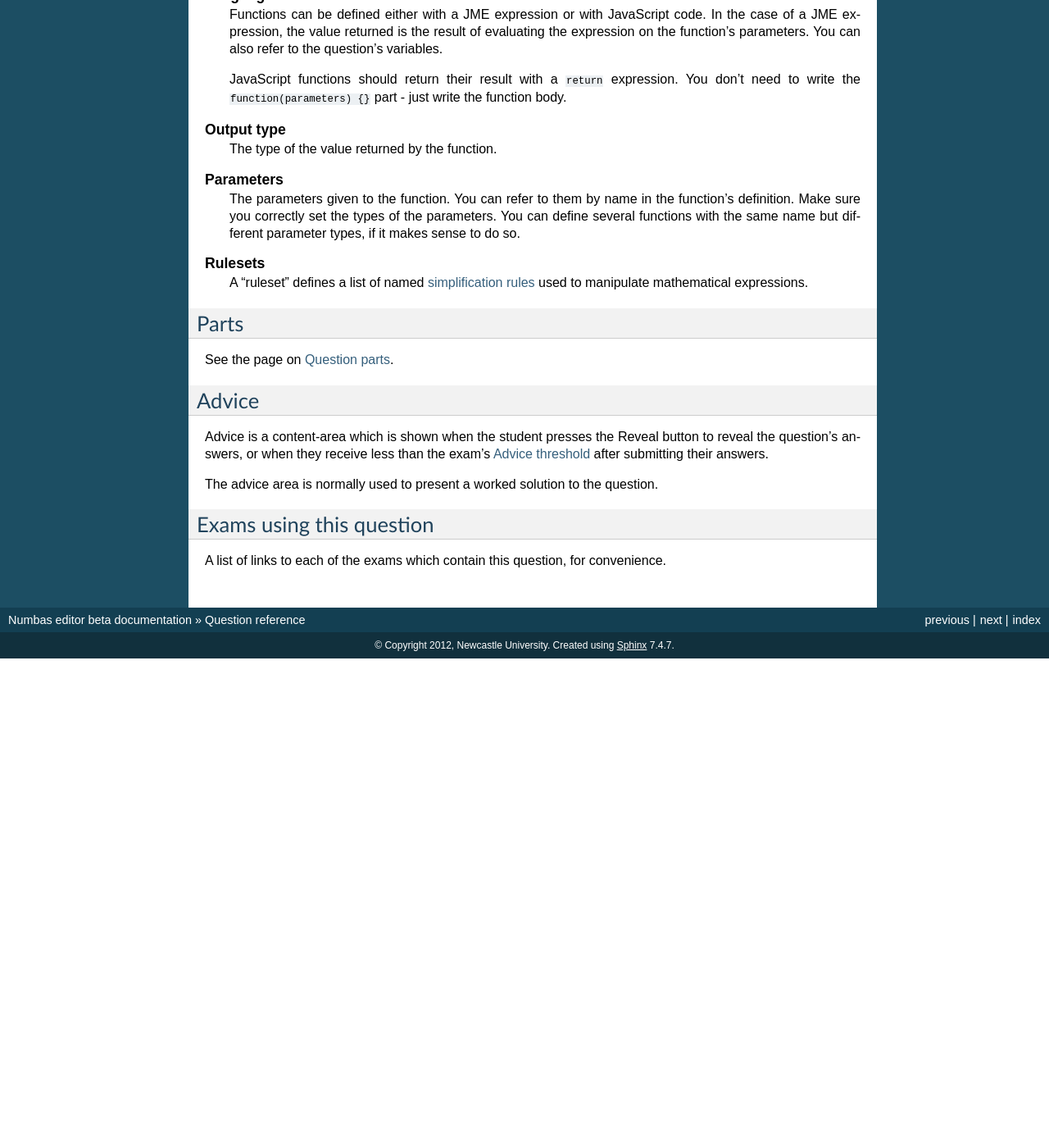
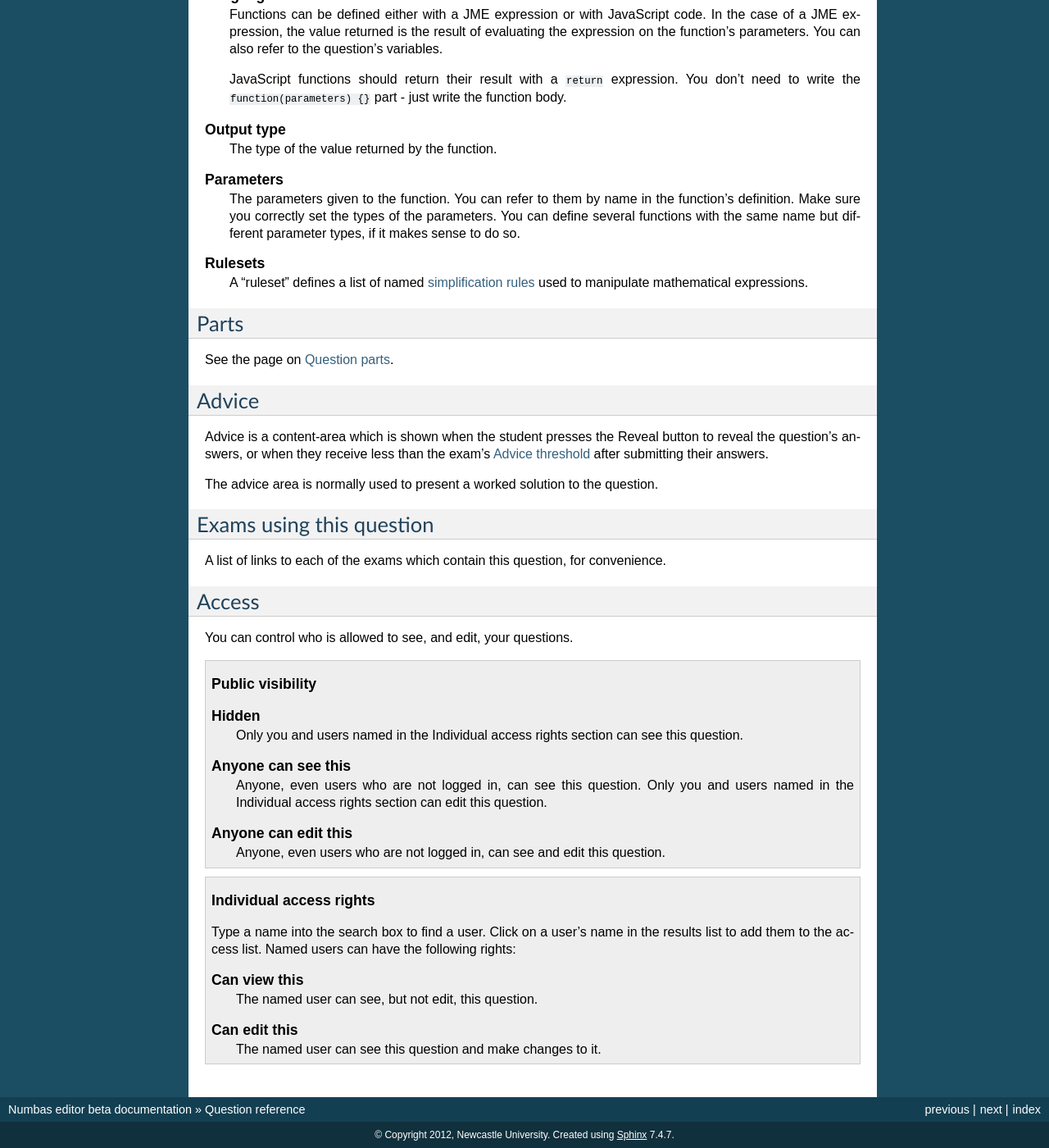
Before and after one commit to numbas/editor-docs, a Sphinx documentation site: the page built from source/question-reference.rst, in a window 1280 px wide and 1400 px high, scrolled down 2627 px. Shown: the whole window at 82% size. Built offline with Sphinx 7.4.7, drawn with Linux system fonts in a browser that asks for light colours; before the commit the page ends 3430 px from its top, so only the background shows below that.

Commit message:
document access controls

```diff
--- a/source/question-reference.rst
+++ b/source/question-reference.rst
@@ -127,3 +127,28 @@ Exams using this question
 =========================
 
 A list of links to each of the exams which contain this question, for convenience.
+
+Access
+======
+
+You can control who is allowed to see, and edit, your questions.
+
+.. topic:: Public visibility
+
+    .. glossary::
+        Hidden
+            Only you and users named in the :guilabel:`Individual access rights` section can see this question.
+        Anyone can see this
+            Anyone, even users who are not logged in, can see this question. Only you and users named in the :guilabel:`Individual access rights` section can edit this question.
+        Anyone can edit this
+            Anyone, even users who are not logged in, can see and edit this question.
+
+.. topic:: Individual access rights
+
+    Type a name into the search box to find a user. Click on a user's name in the results list to add them to the access list. Named users can have the following rights:
+
+    .. glossary::
+        Can view this
+            The named user can see, but not edit, this question.
+        Can edit this
+            The named user can see this question and make changes to it.
```
Also changed, not shown: source/exam-reference.rst (+25 -0 lines).
